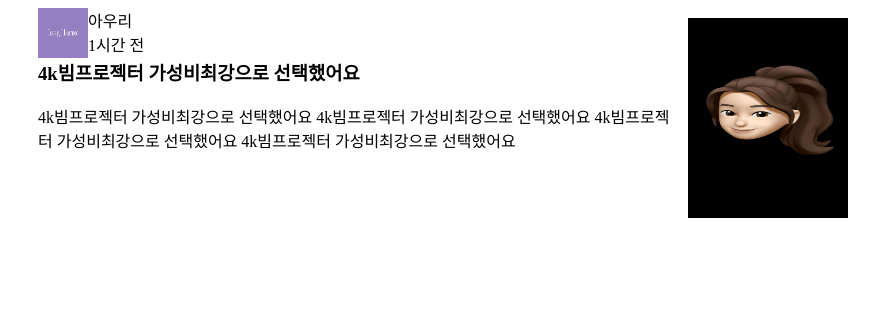
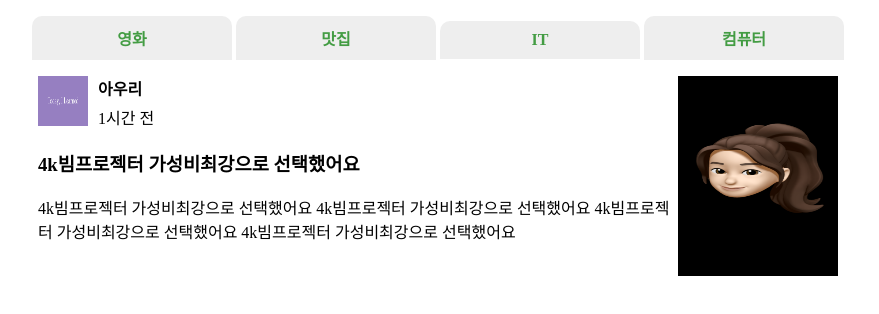
Before and after one commit to glory6807/HTML-CSS_BTB, a plain HTML site: page homework.html in a window 1280 px wide. Shown: the whole page, without its empty margins (202-1081 px from the left). Drawn offline with Linux system fonts and the light colour scheme.

Commit message:
css selector / margin collapse / position

```diff
--- a/css/homework.css
+++ b/css/homework.css
@@ -32,8 +32,35 @@
     float: left;
 }
 
+.left-right > h4 {
+    margin: 0px 0px 5px 10px;
+}
+
+.left-right > span {
+    margin: 0px 0px 0px 10px;
+}
+
 .right-img {
-    padding : 10px;
     width: 100%;
-    height: 200px;
+    height: 100%;
 }
+
+.navbar {
+    text-align: center;
+    padding: 0px;
+}
+
+.navbar > li {
+    width: 150px;
+    display: inline-block;
+    background-color: #eee;
+    padding: 10px 25px 10px 25px;
+    border-radius: 10px 10px 0px 0px;
+}
+
+.navbar a {
+    font-size: 16px;
+    text-decoration: none;
+    color: rgb(67, 156, 67);
+    font-weight: bold;
+}
--- a/homework.html
+++ b/homework.html
@@ -6,16 +6,25 @@
     <link href="css/homework.css" rel="stylesheet">
 </head>
 <body>
+    <nav>
+        <ul class="navbar">
+            <li><a href="#">영화</a></li>
+            <li><a href="#">맛집</a></li>
+            <li><a href="#">IT</a></li>
+            <li><a href="#">컴퓨터</a></li>
+        </ul>
+    </nav>
     <div class="container">
         <div class="left">
             <div class="left-top">
                 <img class="left-img" src="배너.png">
                 <div class="left-right">
-                    <span>아우리</span><br>
+                    <h4>아우리</h4>
                     <span>1시간 전</span>
                 </div>
             </div>
-            <div class="left-bottom">
+            <div class="left-bottom"></div>
+            <div style="margin-top: 20px;">
                 <h3>4k빔프로젝터 가성비최강으로 선택했어요</h3>
                 <span>4k빔프로젝터 가성비최강으로 선택했어요 4k빔프로젝터 가성비최강으로 선택했어요 4k빔프로젝터 가성비최강으로 선택했어요 4k빔프로젝터 가성비최강으로 선택했어요</span>
             </div>
```
Also changed, not shown: css/main.css (+40 -0 lines), layout2.html (added, +15 -0 lines), img/shoes.jpg (added).
